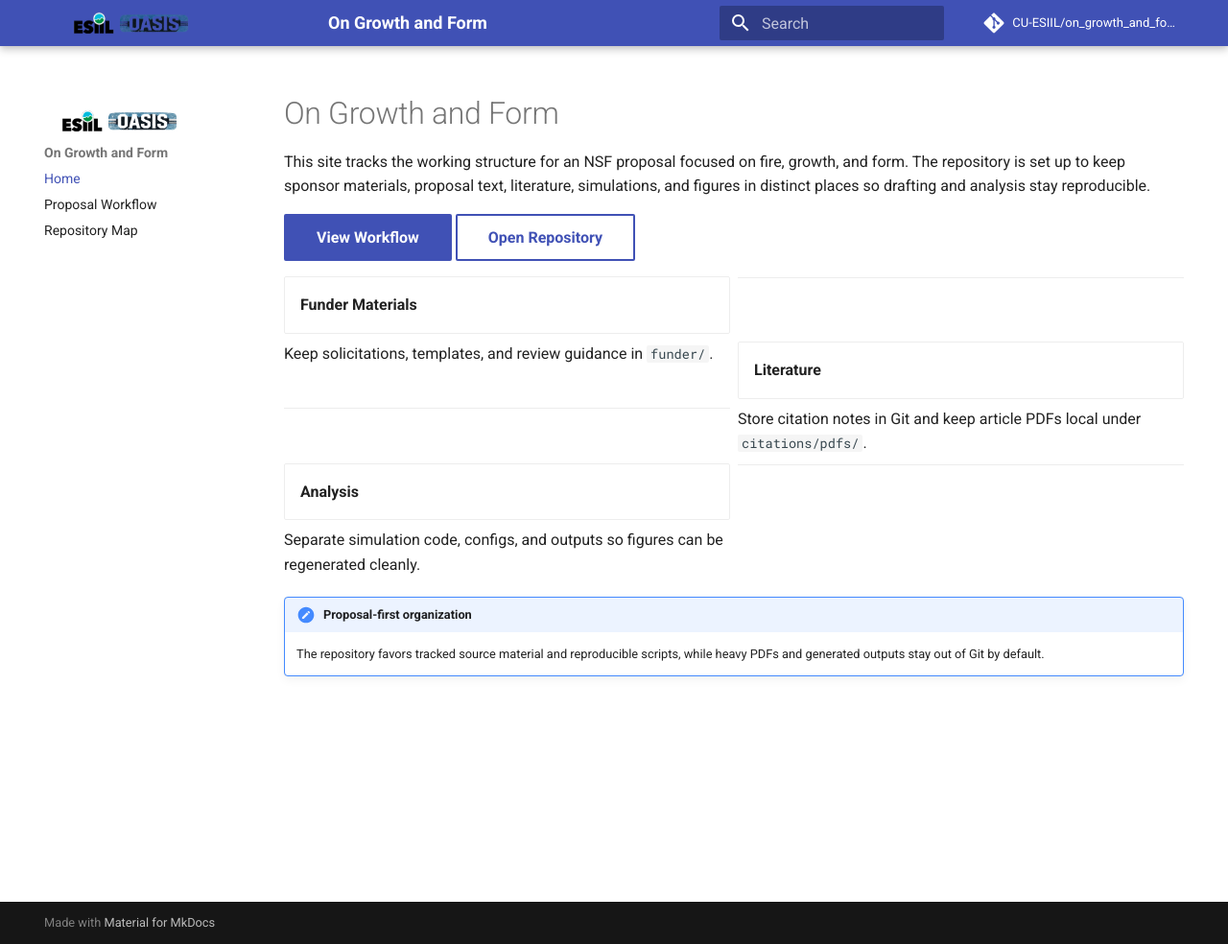
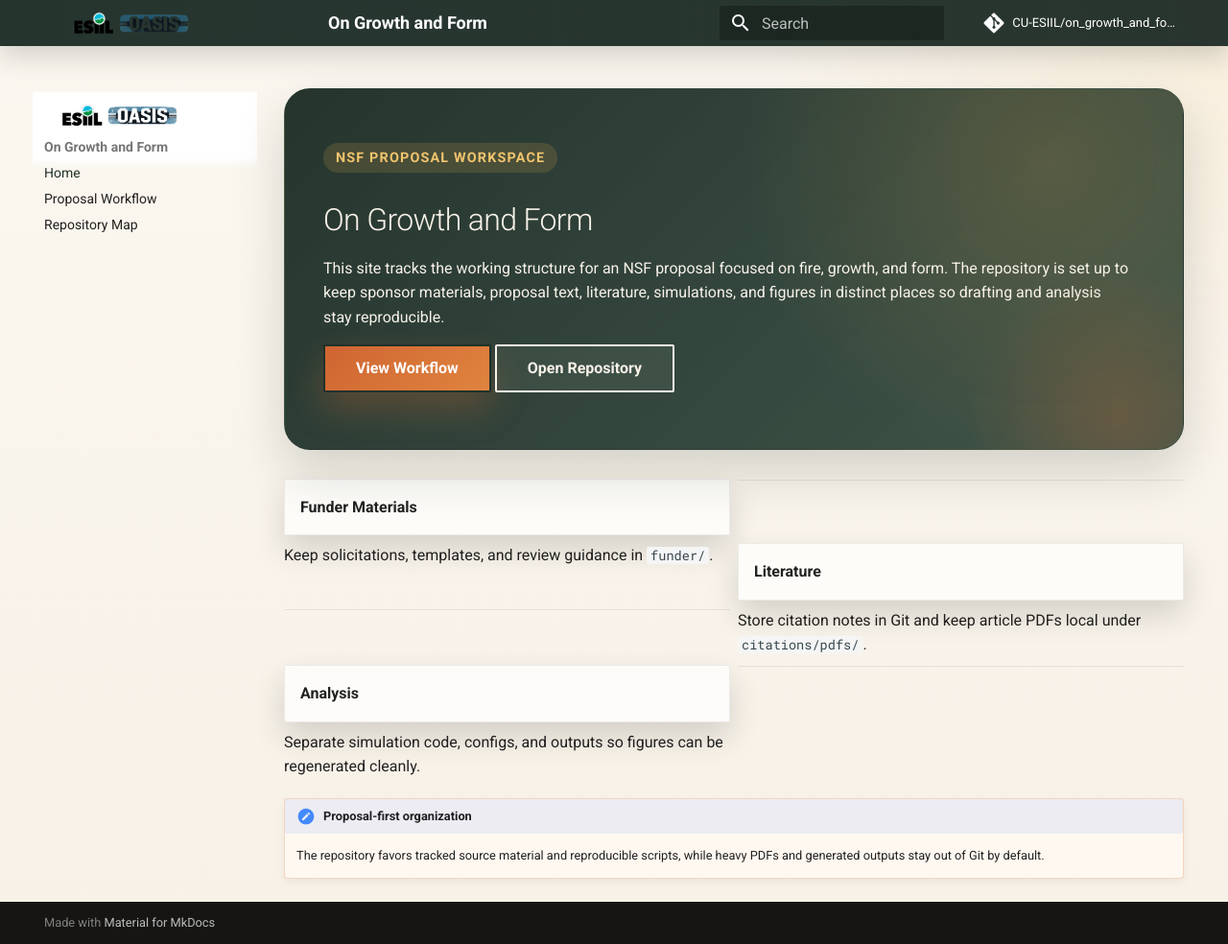
Before and after one commit to CU-ESIIL/on_growth_and_form, an MkDocs documentation site: the page built from docs/index.md, in a window 1280 px wide and 984 px high. Shown: the whole window at 96% size. Built offline with MkDocs 1.6.1 and Material for MkDocs 9.7.7, drawn with Linux system fonts in a browser that asks for light colours; comment, search, counter and statistics services are not loaded.

Commit message:
website looks

```diff
--- a/docs/index.md
+++ b/docs/index.md
@@ -1,9 +1,15 @@
+<section class="ogf-hero" markdown>
+
+<span class="ogf-kicker">NSF Proposal Workspace</span>
+
 # On Growth and Form
 
 This site tracks the working structure for an NSF proposal focused on fire, growth, and form. The repository is set up to keep sponsor materials, proposal text, literature, simulations, and figures in distinct places so drafting and analysis stay reproducible.
 
-[View Workflow](workflow.md){ .md-button .md-button--primary }
-[Open Repository](https://github.com/CU-ESIIL/on_growth_and_form){ .md-button }
+[View Workflow](workflow.md){ .md-button .md-button--primary .oasis-hover-button }
+[Open Repository](https://github.com/CU-ESIIL/on_growth_and_form){ .md-button .ogf-button-secondary .oasis-hover-button }
+
+</section>
 
 <div class="grid cards" markdown>
 
--- a/docs/stylesheets/extra.css
+++ b/docs/stylesheets/extra.css
@@ -1,41 +1,178 @@
-/* Central extension point for lightweight, reusable visual tweaks. */
-
 :root {
-  --oasis-accent: #135d7f;
+  --md-primary-fg-color: #21312a;
+  --md-primary-fg-color--light: #31483c;
+  --md-primary-fg-color--dark: #16211c;
+  --md-accent-fg-color: #d96c31;
+  --md-accent-fg-color--transparent: rgba(217, 108, 49, 0.14);
+  --ogf-ink: #1a241f;
+  --ogf-moss: #21312a;
+  --ogf-sand: #f4efe6;
+  --ogf-clay: #cf6532;
+  --ogf-gold: #e8ab4f;
+  --ogf-shadow: rgba(20, 28, 24, 0.16);
+  --ogf-shadow-strong: rgba(20, 28, 24, 0.24);
 }
 
-/* Keep homepage hero content a bit more breathable. */
+body {
+  background:
+    radial-gradient(circle at top right, rgba(232, 171, 79, 0.12), transparent 24rem),
+    linear-gradient(180deg, #fbf7f0 0%, #f7f1e7 100%);
+}
+
+.md-header {
+  background:
+    linear-gradient(90deg, rgba(33, 49, 42, 0.98), rgba(27, 41, 35, 0.94));
+  box-shadow: 0 0.5rem 1.4rem rgba(20, 28, 24, 0.18);
+}
+
+.md-tabs {
+  background-color: rgba(22, 33, 28, 0.92);
+}
+
+.md-main__inner {
+  margin-top: 1.2rem;
+}
+
 .md-content h1 {
-  margin-bottom: 0.5rem;
+  margin-bottom: 0.65rem;
+  color: var(--ogf-ink);
+  letter-spacing: -0.02em;
 }
 
 .md-content > p:first-of-type {
-  font-size: 1.05rem;
+  font-size: 1.08rem;
   max-width: 68ch;
+  color: rgba(26, 36, 31, 0.88);
 }
 
-/* Subtle polish for Material buttons used across docs. */
+.ogf-hero {
+  position: relative;
+  overflow: hidden;
+  margin: 0 0 1.5rem;
+  padding: 2rem 2rem 1.75rem;
+  border: 1px solid rgba(33, 49, 42, 0.08);
+  border-radius: 1.35rem;
+  background:
+    radial-gradient(circle at 85% 20%, rgba(232, 171, 79, 0.18), transparent 16rem),
+    linear-gradient(135deg, rgba(33, 49, 42, 0.98), rgba(52, 74, 63, 0.94));
+  color: #f8f2e9;
+  box-shadow: 0 1.2rem 2.6rem var(--ogf-shadow);
+}
+
+.ogf-hero::after {
+  content: "";
+  position: absolute;
+  inset: auto -10% -35% auto;
+  width: 16rem;
+  height: 16rem;
+  border-radius: 50%;
+  background: radial-gradient(circle, rgba(217, 108, 49, 0.24), transparent 70%);
+  pointer-events: none;
+}
+
+.ogf-kicker {
+  display: inline-block;
+  margin-bottom: 0.65rem;
+  padding: 0.2rem 0.65rem;
+  border-radius: 999px;
+  background: rgba(232, 171, 79, 0.16);
+  color: #f2c46e;
+  font-size: 0.72rem;
+  font-weight: 700;
+  letter-spacing: 0.08em;
+  text-transform: uppercase;
+}
+
+.ogf-hero h1,
+.ogf-hero p {
+  color: #f8f2e9;
+}
+
+.ogf-hero p {
+  max-width: 42rem;
+}
+
 .md-button {
   border-radius: 999px;
+  transition:
+    transform 0.18s ease,
+    box-shadow 0.18s ease,
+    background-color 0.18s ease,
+    border-color 0.18s ease;
+}
+
+.md-button--primary,
+.ogf-button {
+  border-color: transparent;
+  background: linear-gradient(135deg, var(--ogf-clay), #e0843f);
+  box-shadow: 0 0.85rem 1.8rem rgba(217, 108, 49, 0.28);
+}
+
+.md-button--primary:hover,
+.ogf-button:hover {
+  transform: translateY(-2px);
+  box-shadow: 0 1.1rem 2rem rgba(217, 108, 49, 0.34);
+}
+
+.ogf-button-secondary {
+  border-color: rgba(248, 242, 233, 0.28);
+  color: #f8f2e9 !important;
+  background: rgba(248, 242, 233, 0.06);
 }
 
 .oasis-hover-button {
-  transition: transform 0.15s ease, box-shadow 0.15s ease;
+  position: relative;
+  overflow: hidden;
 }
 
-.oasis-hover-button:hover {
-  transform: translateY(-1px);
-  box-shadow: 0 0.3rem 0.9rem rgba(19, 93, 127, 0.22);
+.oasis-hover-button::after {
+  content: "";
+  position: absolute;
+  inset: 0;
+  background: linear-gradient(
+    120deg,
+    transparent 20%,
+    rgba(255, 255, 255, 0.28) 48%,
+    transparent 76%
+  );
+  transform: translateX(-140%);
+  transition: transform 0.55s ease;
 }
 
-/* Reusable responsive embed wrapper for iframes and maps. */
+.oasis-hover-button:hover::after {
+  transform: translateX(140%);
+}
+
+.grid.cards > ul > li {
+  border-radius: 1rem;
+  border: 1px solid rgba(33, 49, 42, 0.08);
+  background: rgba(255, 255, 255, 0.7);
+  box-shadow: 0 0.75rem 1.6rem var(--ogf-shadow);
+  transition:
+    transform 0.18s ease,
+    box-shadow 0.18s ease,
+    border-color 0.18s ease;
+}
+
+.grid.cards > ul > li:hover {
+  transform: translateY(-4px);
+  border-color: rgba(217, 108, 49, 0.24);
+  box-shadow: 0 1rem 2rem var(--ogf-shadow-strong);
+}
+
+.md-typeset .admonition.note,
+.md-typeset details.note {
+  border-color: rgba(217, 108, 49, 0.26);
+  background: rgba(255, 249, 241, 0.92);
+}
+
 .oasis-embed {
   position: relative;
   width: 100%;
   padding-top: 56.25%;
   border-radius: 0.5rem;
   overflow: hidden;
-  box-shadow: 0 0.2rem 0.8rem rgba(0, 0, 0, 0.12);
+  box-shadow: 0 0.4rem 1rem rgba(0, 0, 0, 0.12);
 }
 
 .oasis-embed iframe {
@@ -45,3 +182,9 @@
   height: 100%;
   border: 0;
 }
+
+@media screen and (max-width: 76.2344em) {
+  .ogf-hero {
+    padding: 1.6rem 1.25rem 1.4rem;
+  }
+}
--- a/mkdocs.yml
+++ b/mkdocs.yml
@@ -16,6 +16,10 @@ theme:
   logo: assets/esiil_content/esiil_oasis_logo.png
   favicon: assets/esiil_content/favicon.ico
   custom_dir: docs/overrides
+  palette:
+    - scheme: default
+      primary: custom
+      accent: custom
   features:
     - navigation.sections
     - navigation.top
```
Also changed, not shown: PROMPT_ACTION_LOG.md (+20 -0 lines).
